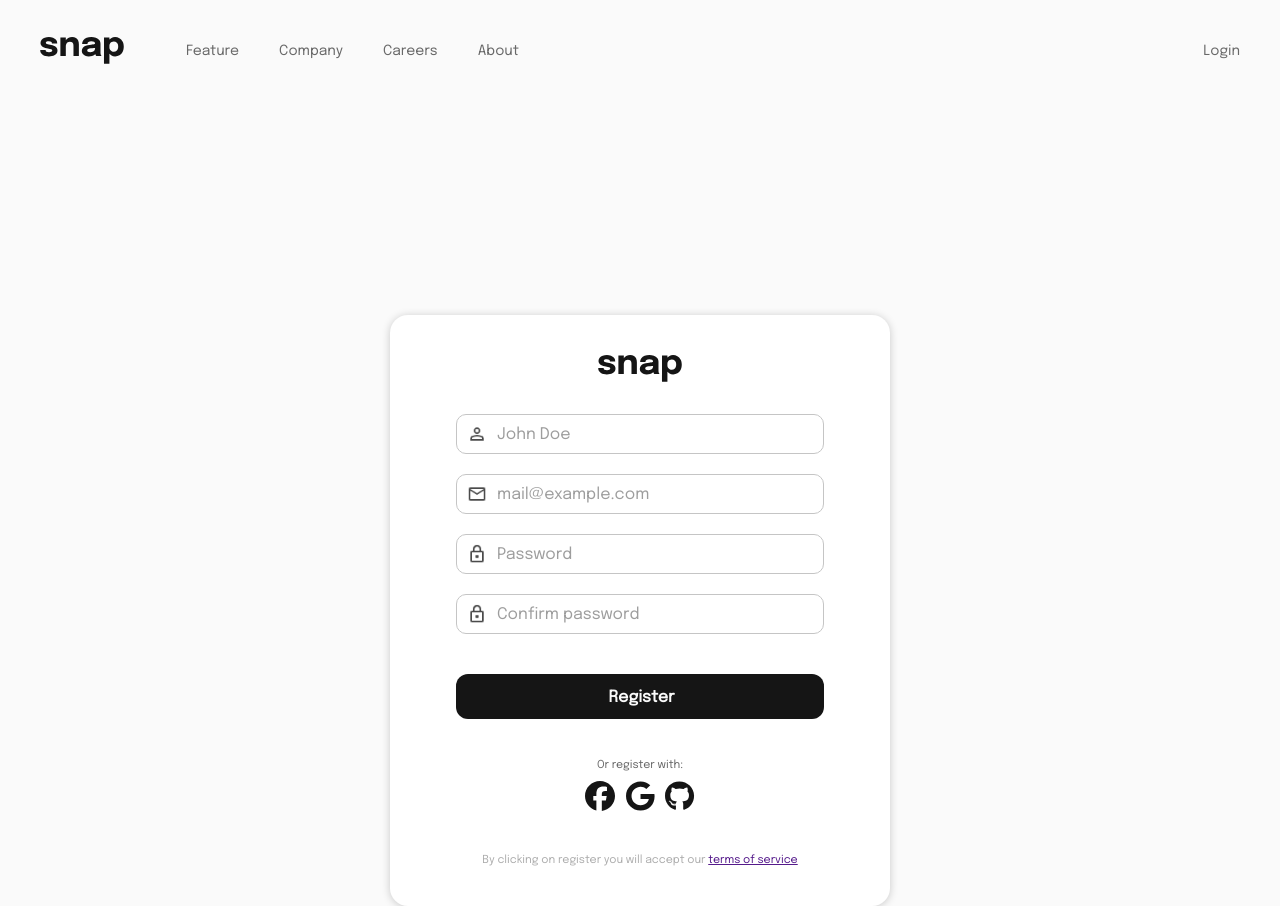
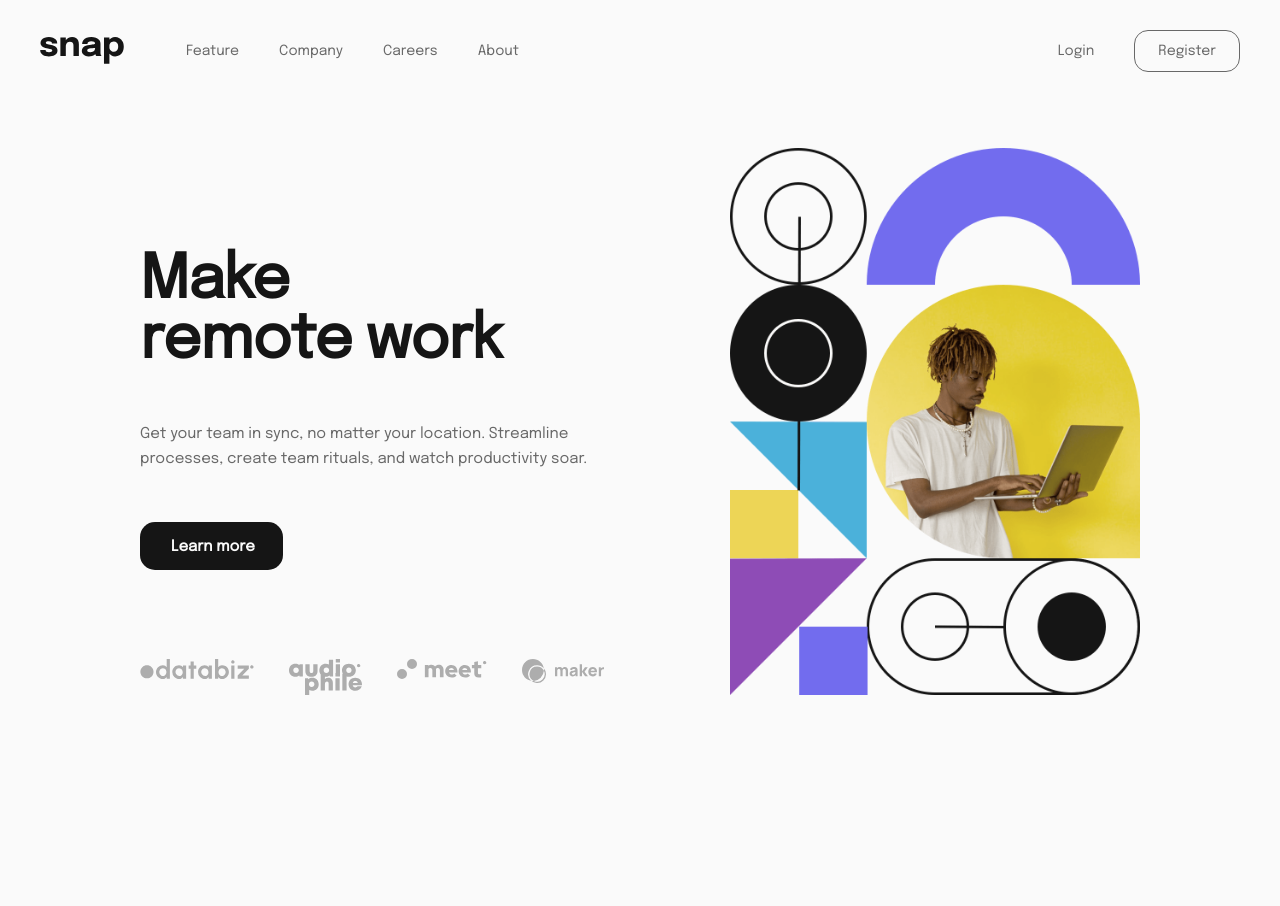
Before and after one commit to neda-pro/snap, a React (Vite) app: page /register in a window 1280 px wide. After the commit the page ends 800 px from the top, so only its background shows below. Built offline with nearby package versions, Linux system fonts and the light colour scheme.

Commit message:
fixing assets and navigation issues

```diff
--- a/index.html
+++ b/index.html
@@ -2,9 +2,9 @@
 <html lang="en">
   <head>
     <meta charset="UTF-8" />
-    <link rel="icon" type="image/svg+xml" href="/vite.svg" />
+    <link rel="icon" type="image/svg+xml" href="/logo.svg" />
     <meta name="viewport" content="width=device-width, initial-scale=1.0" />
-    <title>Vite + React</title>
+    <title>Snap</title>
   </head>
   <body>
     <div id="root"></div>
--- a/src/components/AppLogo.jsx
+++ b/src/components/AppLogo.jsx
@@ -1,13 +1,18 @@
 import { Link } from "react-router-dom";
 import IconLogo from "../assets/images/logo.svg?react";
+import { useNavbarStore } from "../store/store";
 
 const AppLogo = () => {
+  const { setIsHome } = useNavbarStore();
   return (
-    <>
-      <Link to={"/intro"}>
-        <IconLogo />
-      </Link>
-    </>
+    <Link
+      to={"/"}
+      onClick={() => {
+        setIsHome(true);
+      }}
+    >
+      <IconLogo />
+    </Link>
   );
 };
 
--- a/src/routes/intro.jsx
+++ b/src/routes/intro.jsx
@@ -35,7 +35,7 @@ const Intro = () => {
         </ul>
       </section>
       <section className="main-img">
-        <img src="src/assets/images/image-hero-desktop.png"></img>
+        <img src="/image-hero-desktop.png"></img>
       </section>
     </main>
   );
--- a/src/routes/root.jsx
+++ b/src/routes/root.jsx
@@ -3,10 +3,16 @@ import { useNavbarStore } from "../store/store";
 import AppLogo from "../components/AppLogo";
 import { FontAwesomeIcon } from "@fortawesome/react-fontawesome";
 import { faBars, faClose } from "@fortawesome/free-solid-svg-icons";
-
+import Intro from "./intro";
 const Root = () => {
-  const { hideLoginBtn, hideRegisterBtn, showModal, onClickShowModal } =
-    useNavbarStore();
+  const {
+    hideLoginBtn,
+    hideRegisterBtn,
+    showModal,
+    onClickShowModal,
+    isHome,
+    setIsHome,
+  } = useNavbarStore();
 
   const navigate = useNavigate();
 
@@ -26,6 +32,7 @@ const Root = () => {
           <button
             hidden={hideLoginBtn}
             onClick={() => {
+              setIsHome(false);
               navigate("/login");
             }}
           >
@@ -34,6 +41,7 @@ const Root = () => {
           <button
             hidden={hideRegisterBtn}
             onClick={() => {
+              setIsHome(false);
               navigate("/register");
             }}
           >
@@ -70,6 +78,7 @@ const Root = () => {
             <button
               hidden={hideLoginBtn}
               onClick={() => {
+                setIsHome(false);
                 navigate("/login");
               }}
             >
@@ -78,6 +87,7 @@ const Root = () => {
             <button
               hidden={hideRegisterBtn}
               onClick={() => {
+                setIsHome(false);
                 navigate("/register");
               }}
             >
@@ -86,7 +96,8 @@ const Root = () => {
           </div>
         </div>
       </div>
-      <Outlet />
+
+      {isHome ? <Intro /> : <Outlet />}
     </div>
   );
 };
--- a/src/store/store.js
+++ b/src/store/store.js
@@ -4,6 +4,7 @@ export const useNavbarStore = create((set) => ({
   hideLoginBtn: false,
   hideRegisterBtn: false,
   showModal: false,
+  isHome: true,
   toggleLoginBtn: () => set((state) => ({ hideLoginBtn: !state.hideLoginBtn })),
   toggleRegisterBtn: () =>
     set((state) => ({ hideRegisterBtn: !state.hideRegisterBtn })),
@@ -11,4 +12,8 @@ export const useNavbarStore = create((set) => ({
     set(() => ({
       showModal: show,
     })),
+  setIsHome: (flag) =>
+    set(() => ({
+      isHome: flag,
+    })),
 }));
```
Also changed, not shown: src/main.jsx (+5 -5 lines), public/image-hero-desktop.png (added), public/logo.svg (added).
